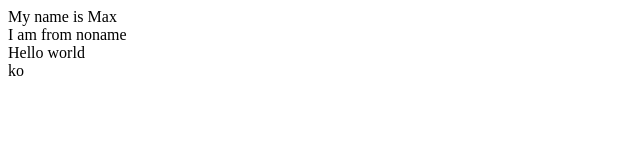
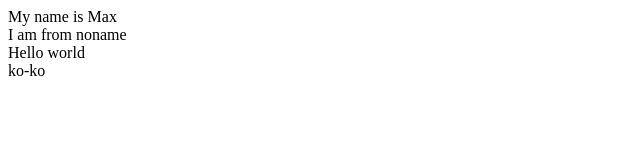
Before and after one commit to MaksKamen/ziz, a plain HTML site: page index.html in a window 1280 px wide. Shown: the full height of the page, 0-640 px from the left. Drawn offline with Linux system fonts and the light colour scheme.

Commit message:
correct file index.html

```diff
--- a/index.html
+++ b/index.html
@@ -8,5 +8,6 @@
 	Hello world
 </div>
 <div>
-	ko
+	ko-ko
+
 </div>
```
